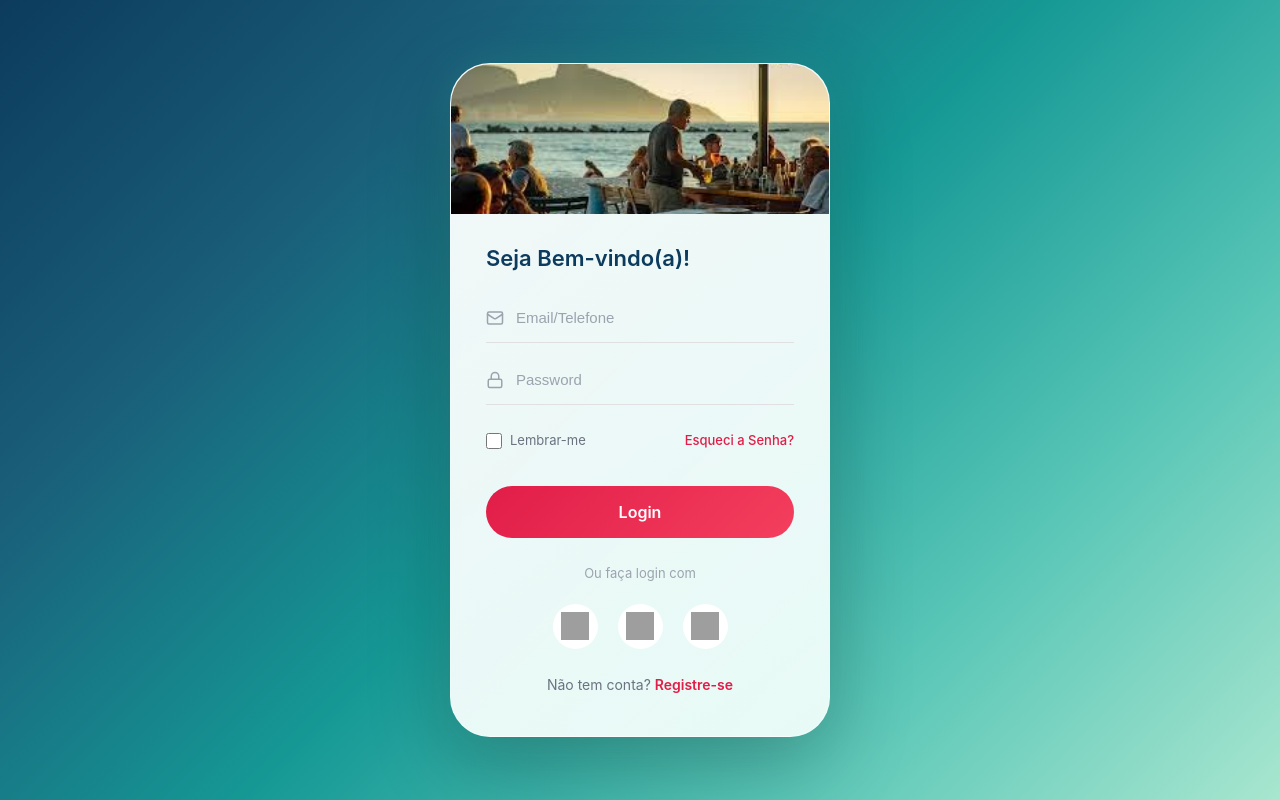
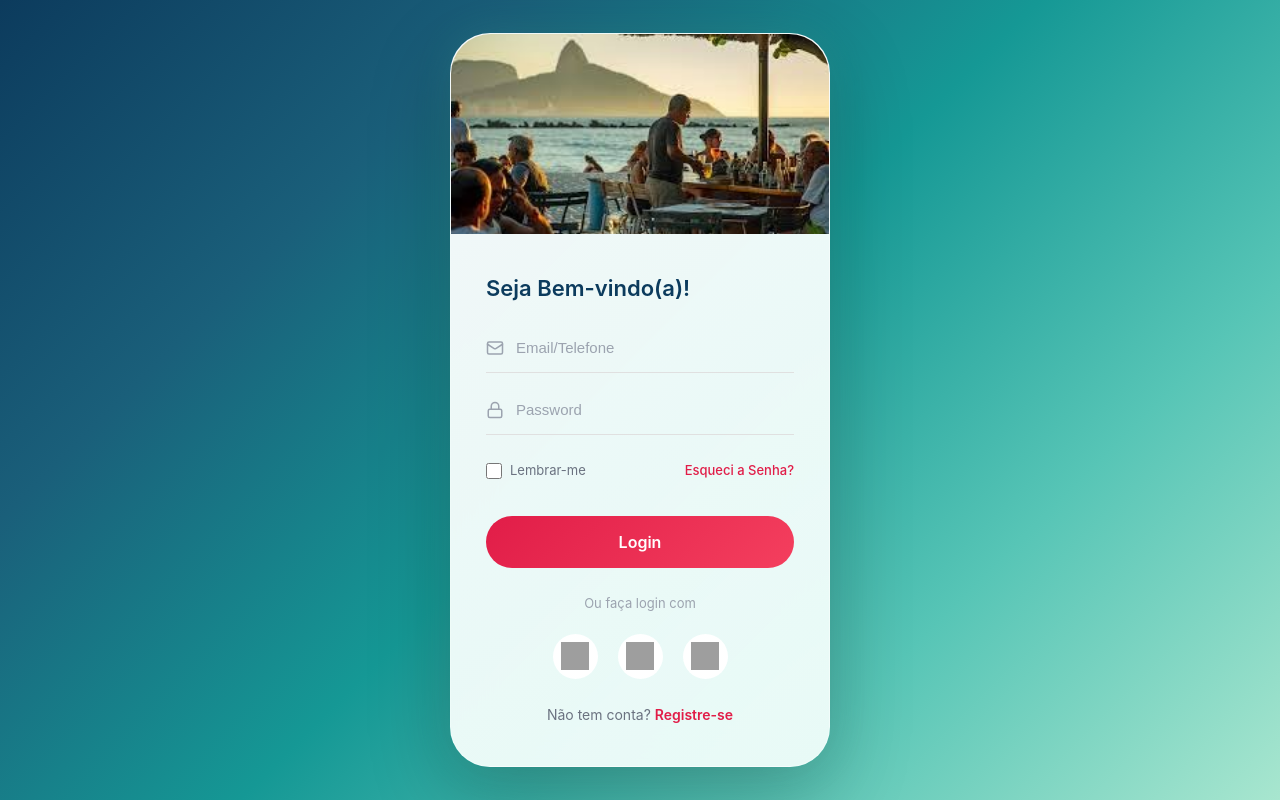
Before and after one commit to mariabernardop63-cell/GOTOUR-GLOBAL-APP, a React (Vite) app: page /login in a window 1280 px wide. Built offline with nearby package versions, Linux system fonts and the light colour scheme; no server answers; grey boxes are pictures that could not be loaded; a web font is replaced by a local one.

Commit message:
Taller header image (200px), better positioning

```diff
--- a/src/pages/Login/Login.css
+++ b/src/pages/Login/Login.css
@@ -41,15 +41,16 @@
 /* Header Image */
 .login-header-image {
     width: calc(100% + 70px);
-    margin: -50px -35px 20px -35px;
+    margin: -50px -35px 30px -35px;
     border-radius: 40px 40px 0 0;
     overflow: hidden;
 }
 
 .login-header-image img {
     width: 100%;
-    height: 150px;
+    height: 200px;
     object-fit: cover;
+    object-position: center;
 }
 
 /* Title */
```
